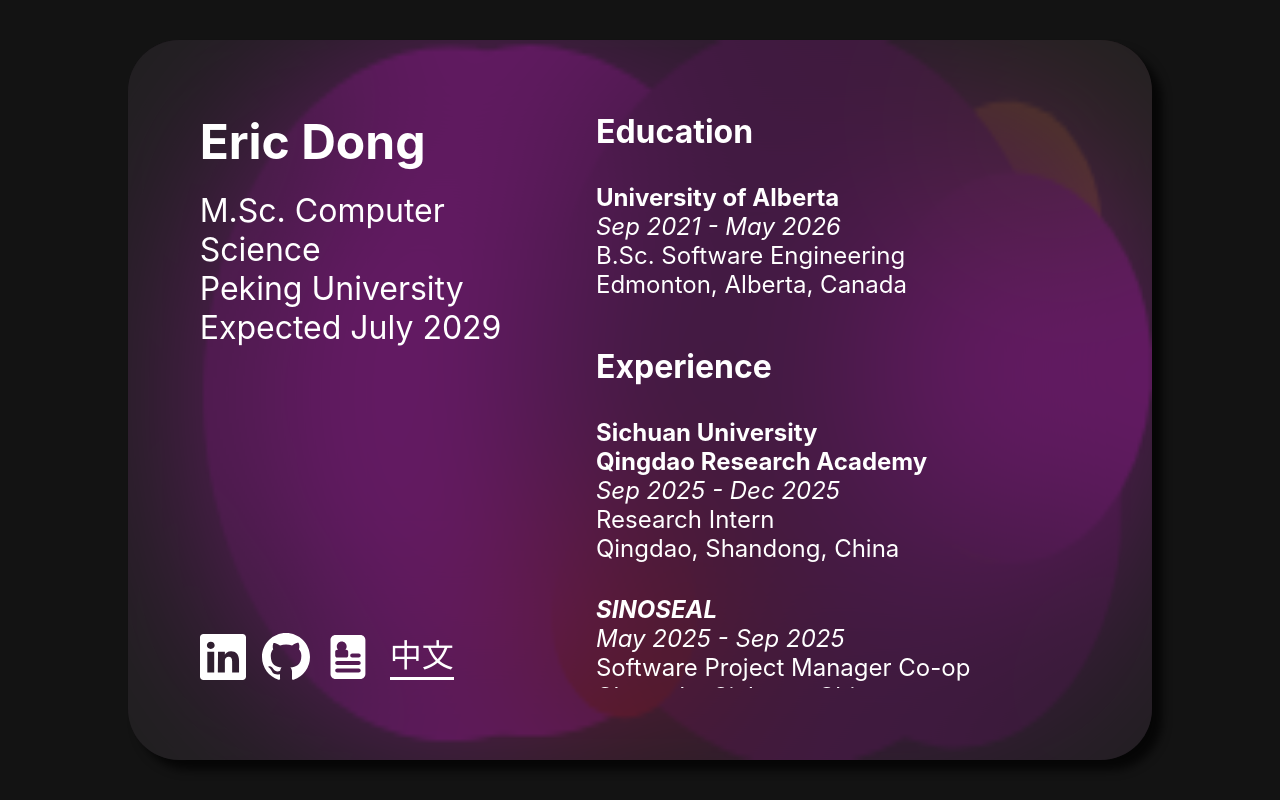
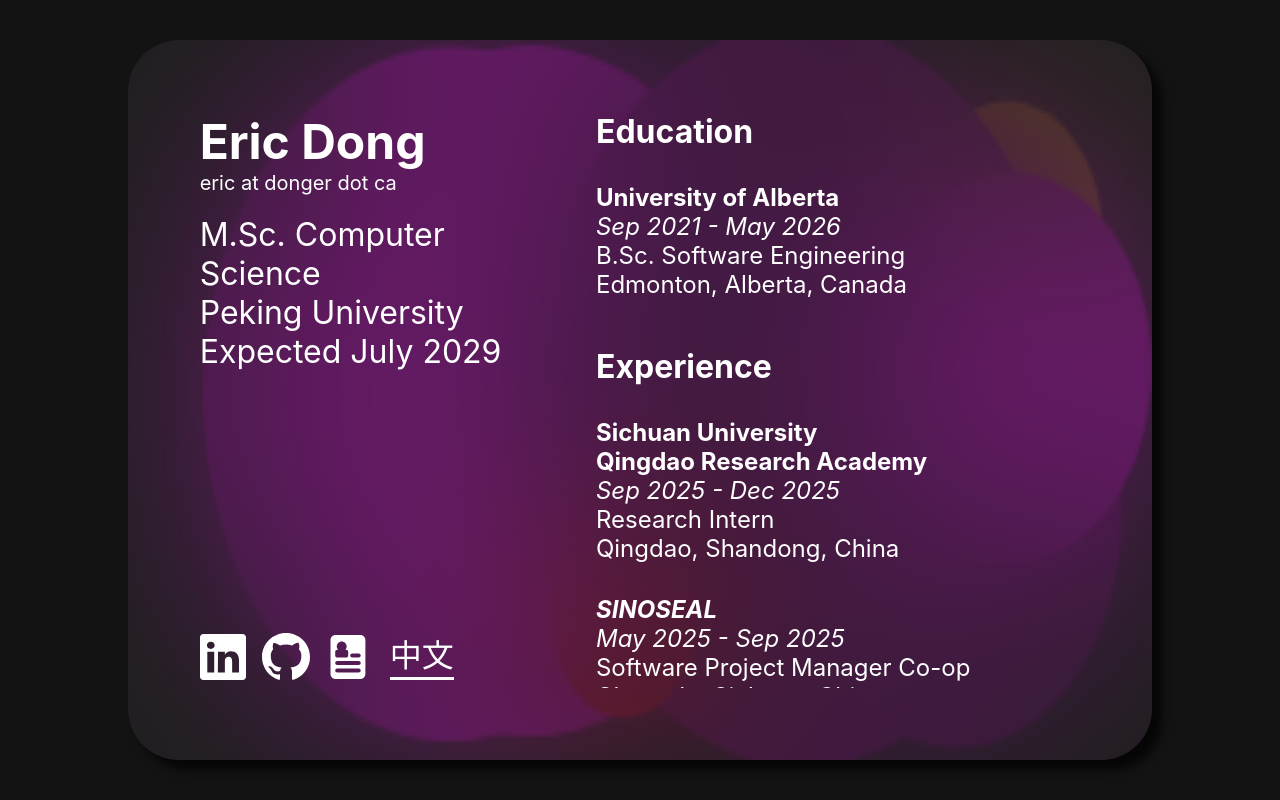
Before and after one commit to etdong/eric-website, a React (Create React App) app: page /#/ in a window 1280 px wide. Built offline with nearby package versions, Linux system fonts and the light colour scheme; the HTML template or start-up script is replaced by a standard one.

Commit message:
update email

```diff
--- a/src/pages/home.css
+++ b/src/pages/home.css
@@ -28,10 +28,6 @@
 
     .desc {
         font-size: 4vmin;
-    }
-
-    .desc2 {
-        font-size: 3vmin;
     }
 
     .header {
@@ -188,6 +184,10 @@
         width: 32px;
     }
 }
+
+.desc2 {
+        font-size: 2.5vmin;
+    }
 
 .home {
     display: flex;
--- a/src/pages/home.js
+++ b/src/pages/home.js
@@ -54,6 +54,9 @@ function Home() {
                     <div className='left info'>
                         <div className='name'>
                             Eric Dong
+                        </div>
+                        <div className='desc2'>
+                            eric at donger dot ca
                         </div>
                         <br />
                         <div className='desc'>
--- a/src/pages/home_zh.js
+++ b/src/pages/home_zh.js
@@ -58,6 +58,9 @@ function HomeZh() {
                             Eric Dong
                             <br />
                             董天凝
+                        </div>
+                        <div className='desc2'>
+                            etdong26 at pku.edu.cn
                         </div>
                         <br />
                         <div className='desc'>
```
